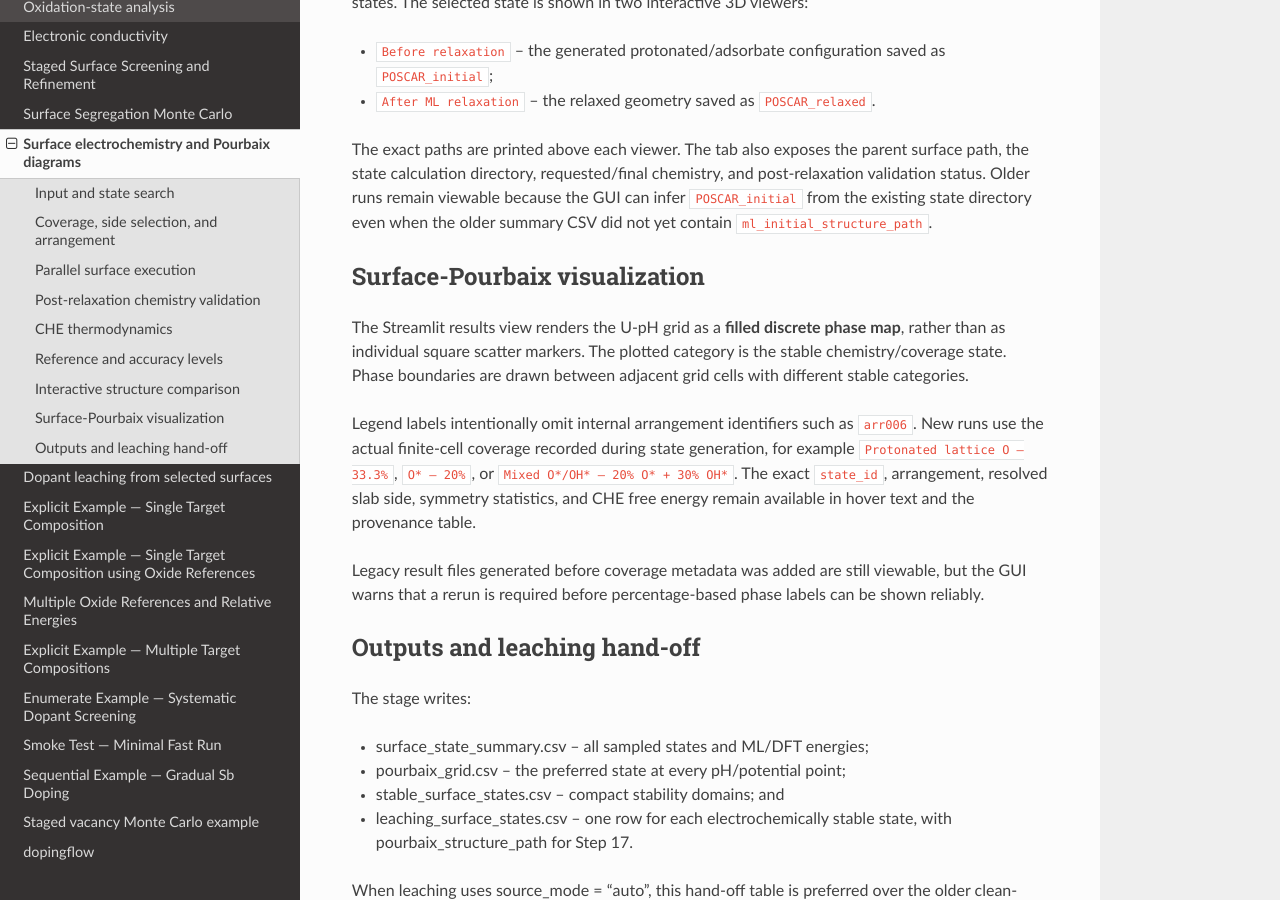
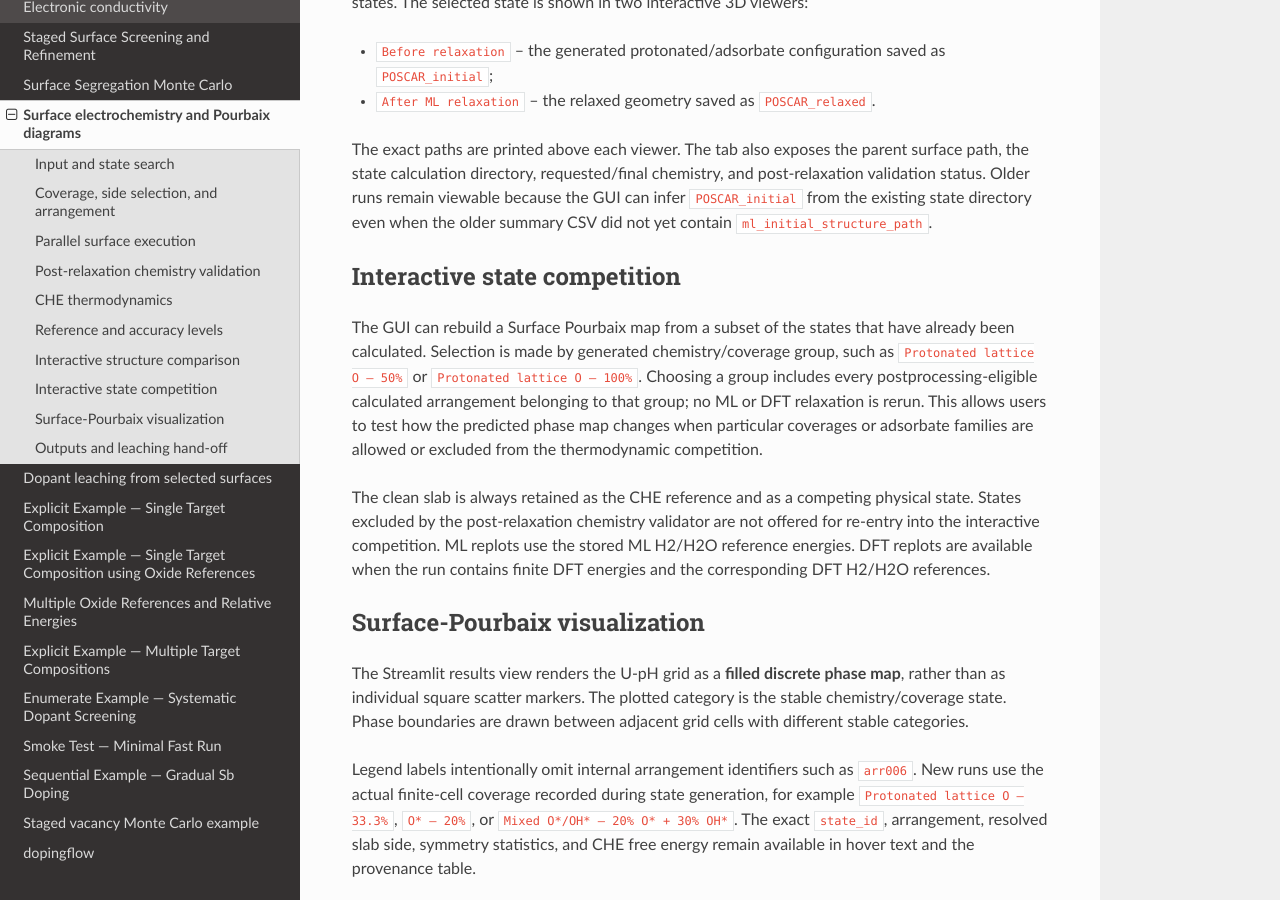
Before and after one commit to KazemZh/dopingflow, a Sphinx documentation site: the page built from docs/source/methods/surface_pourbaix.rst, in a window 1280 px wide and 900 px high, scrolled down 4706 px. Built offline with Sphinx 7.4.7 and the Read the Docs theme 3.1.0, drawn with Linux system fonts in a browser that asks for light colours.

Commit message:
Document interactive Surface Pourbaix competition filtering

```diff
--- a/docs/source/methods/surface_pourbaix.rst
+++ b/docs/source/methods/surface_pourbaix.rst
@@ -236,6 +236,24 @@ post-relaxation validation status. Older runs remain viewable because the GUI
 can infer ``POSCAR_initial`` from the existing state directory even when the
 older summary CSV did not yet contain ``ml_initial_structure_path``.
 
+Interactive state competition
+-----------------------------
+
+The GUI can rebuild a Surface Pourbaix map from a subset of the states that
+have already been calculated. Selection is made by generated chemistry/coverage
+group, such as ``Protonated lattice O — 50%`` or ``Protonated lattice O —
+100%``. Choosing a group includes every postprocessing-eligible calculated
+arrangement belonging to that group; no ML or DFT relaxation is rerun. This
+allows users to test how the predicted phase map changes when particular
+coverages or adsorbate families are allowed or excluded from the thermodynamic
+competition.
+
+The clean slab is always retained as the CHE reference and as a competing
+physical state. States excluded by the post-relaxation chemistry validator are
+not offered for re-entry into the interactive competition. ML replots use the
+stored ML H2/H2O reference energies. DFT replots are available when the run
+contains finite DFT energies and the corresponding DFT H2/H2O references.
+
 Surface-Pourbaix visualization
 -----------------------------
 
```
